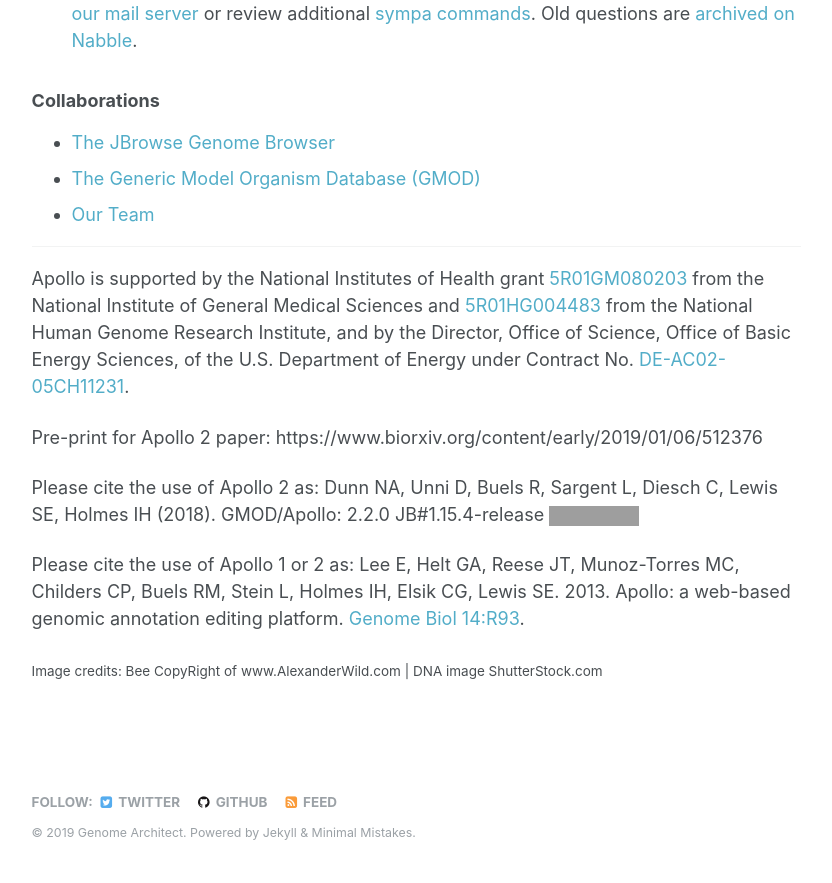
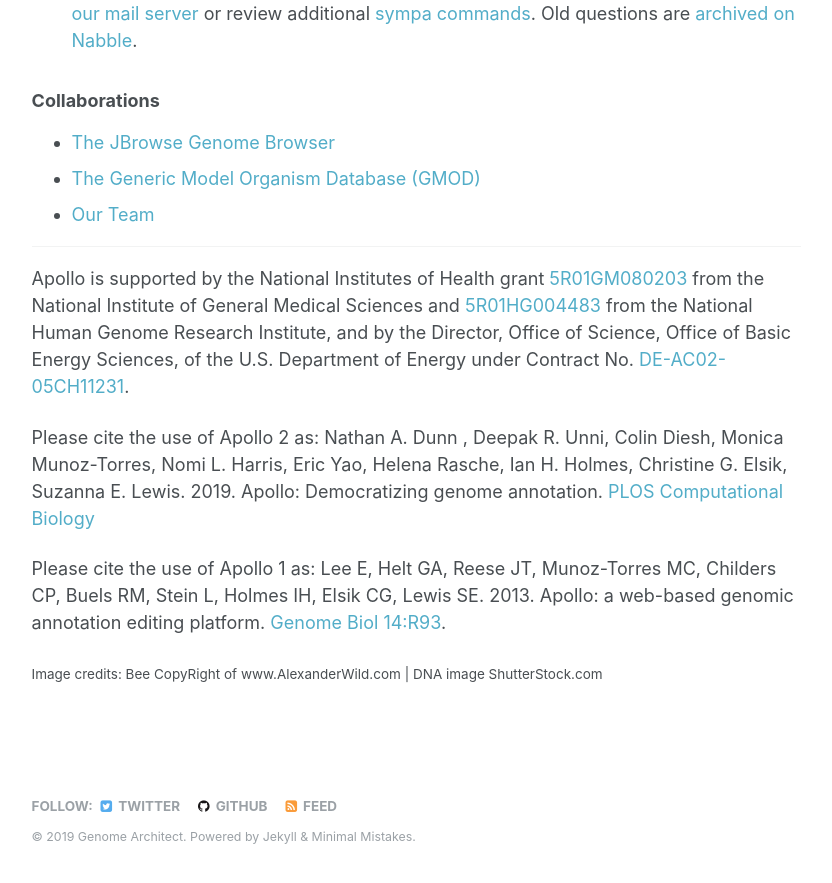
Before and after one commit to genomearchitect/genomearchitect.github.io, a Jekyll site: the page built from _pages/main.md, in a window 1280 px wide and 900 px high, scrolled down 1606 px. Shown: the top 883 px of the window, without its empty margins (250-1082 px from the left). Built offline with Jekyll 4.4.1, drawn with Linux system fonts in a browser that asks for light colours; grey boxes are pictures that could not be loaded.

Commit message:
updated citation

```diff
--- a/_pages/main.md
+++ b/_pages/main.md
@@ -59,12 +59,9 @@ Apollo is supported by the National Institutes of Health grant [5R01GM080203](ht
  from the National Human Genome Research Institute, and by the Director, Office of Science, Office of Basic Energy Sciences,
   of the U.S. Department of Energy under Contract No. [DE-AC02-05CH11231](http://www.ucop.edu/laboratory-management/contracts/lbnl/index.html).
 
-Pre-print for Apollo 2 paper:  https://www.biorxiv.org/content/early/2019/01/06/512376
+Please cite the use of Apollo 2 as:
+Nathan A. Dunn , Deepak R. Unni, Colin Diesh, Monica Munoz-Torres, Nomi L. Harris, Eric Yao, Helena Rasche, Ian H. Holmes, Christine G. Elsik, Suzanna E. Lewis. 2019.  Apollo: Democratizing genome annotation. [PLOS Computational Biology](https://doi.org/10.1371/journal.pcbi.1006790)
 
-Please cite the use of Apollo 2 as:
-Dunn NA, Unni D, Buels R, Sargent L, Diesch C, Lewis SE, Holmes IH (2018). GMOD/Apollo: 2.2.0 JB#1.15.4-release
- [![DOI](https://zenodo.org/badge/DOI/10.5281/zenodo.2254462.svg)](https://doi.org/10.5281/zenodo.2254462)
-
-Please cite the use of Apollo 1 or 2 as: Lee E, Helt GA, Reese JT, Munoz-Torres MC, Childers CP, Buels RM, Stein L, Holmes IH, Elsik CG, Lewis SE. 2013. Apollo: a web-based genomic annotation editing platform. [Genome Biol 14:R93](http://genomebiology.com/2013/14/8/R93/abstract).
+Please cite the use of Apollo 1 as: Lee E, Helt GA, Reese JT, Munoz-Torres MC, Childers CP, Buels RM, Stein L, Holmes IH, Elsik CG, Lewis SE. 2013. Apollo: a web-based genomic annotation editing platform. [Genome Biol 14:R93](http://genomebiology.com/2013/14/8/R93/abstract).
 
 <small>Image credits: Bee CopyRight of www.AlexanderWild.com | DNA image ShutterStock.com</small>
```
